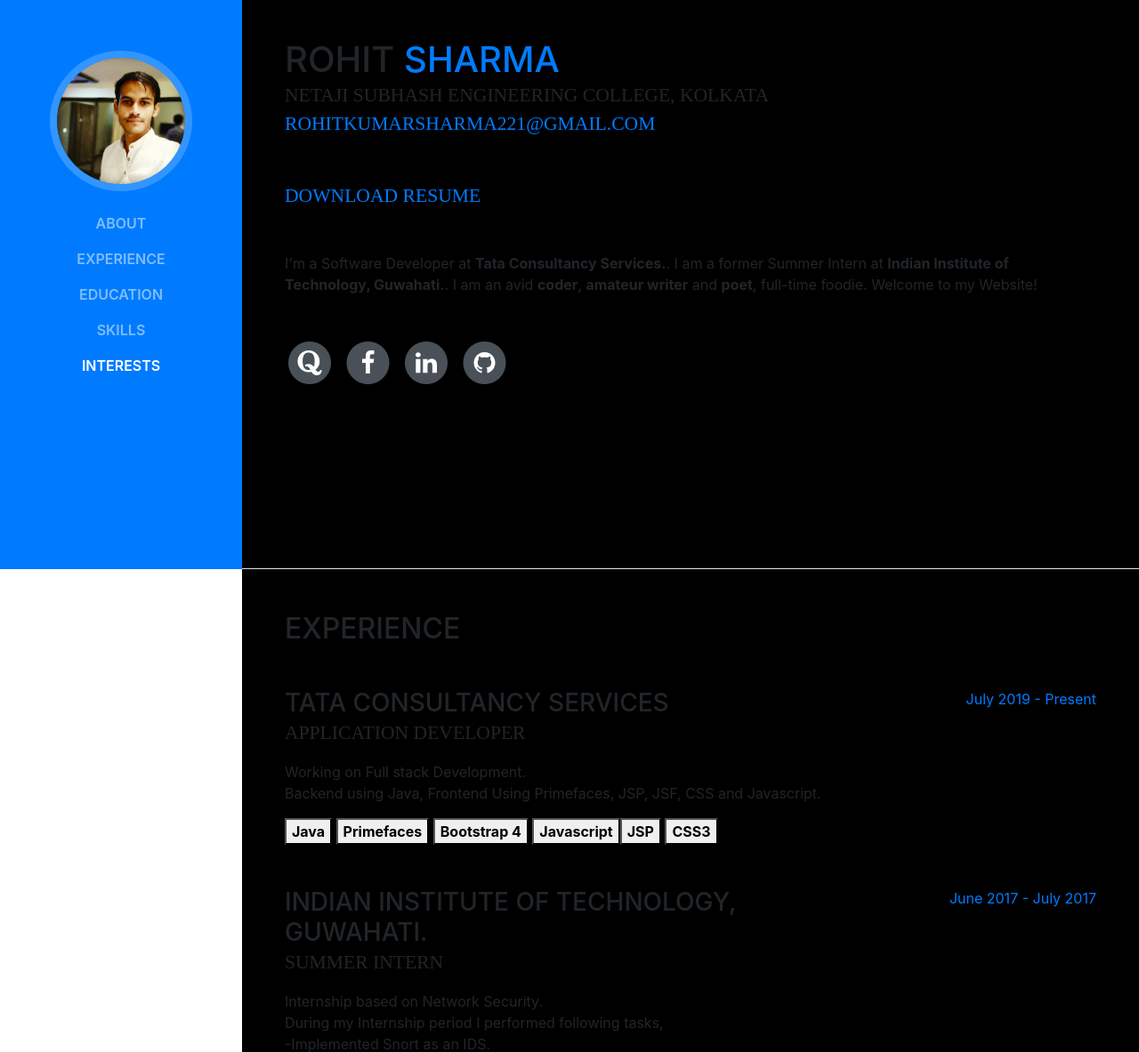
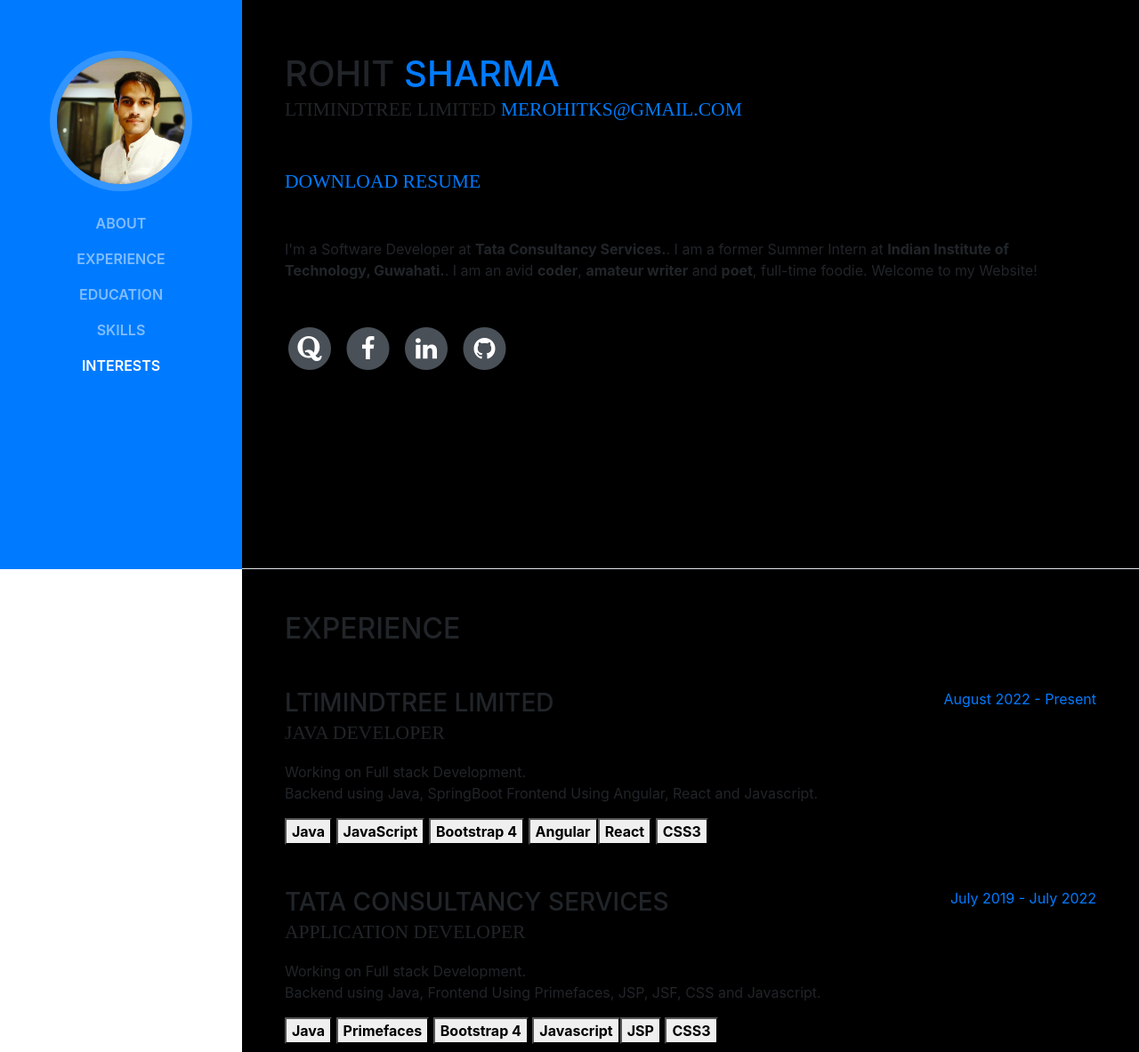
Before and after one commit to kumarcodes/kumarcodes.github.io, a website with bundled scripts: page index.html in a window 1280 px wide. Shown: the part 160-1343 px from the top of the page at 89% size. Built offline with nearby package versions, Linux system fonts and the light colour scheme; a web font is replaced by a local one.

Commit message:
Update index.html

```diff
--- a/index.html
+++ b/index.html
@@ -76,8 +76,8 @@
           <h1 class="mb-0">Rohit
             <span class="text-primary">Sharma</span>
           </h1>
-          <div class="subheading mb-5">Netaji Subhash Engineering College, Kolkata
-            <a href="mailto:rohitkumarsharma221@gmail.com">rohitkumarsharma221@gmail.com</a>
+          <div class="subheading mb-5">LTIMindtree Limited
+            <a href="mailto:merohitks@gmail.com">merohitks@gmail.com</a>
           </div>
           <div class="subheading mb-5">
             <a href="https://drive.google.com/open?id=1xcLKiyRCTcng2CTpQ2UFFrR-YHpNeQcj">Download Resume</a></div>
@@ -125,6 +125,19 @@
           <h2 class="mb-5">Experience</h2>
        <div class="resume-item d-flex flex-column flex-md-row mb-5">
             <div class="resume-content mr-auto">
+              <h3 class="mb-0">LTIMindtree Limited</h3>
+              <div class="subheading mb-3">Java Developer</div>
+              <p>Working on Full stack Development.<br/>
+               Backend using Java, SpringBoot Frontend Using Angular, React and Javascript.
+                </p>
+                <button class = "button"><b>Java</b></button> <button class = "button"><b>JavaScript</b></button>  <button class = "button"><b>Bootstrap 4</b></button> <button class = "button"><b>Angular</b> <button class = "button"><b>React</b></button></button> <button class = "button"><b>CSS3</b></button>
+            </div>
+            <div class="resume-date text-md-right">
+              <span class="text-primary">August 2022 - Present</span>
+            </div>
+          </div>
+          <div class="resume-item d-flex flex-column flex-md-row mb-5">
+            <div class="resume-content mr-auto">
               <h3 class="mb-0">Tata Consultancy Services</h3>
               <div class="subheading mb-3">Application Developer</div>
               <p>Working on Full stack Development.<br/>
@@ -133,7 +146,7 @@
                 <button class = "button"><b>Java</b></button> <button class = "button"><b>Primefaces</b></button>  <button class = "button"><b>Bootstrap 4</b></button> <button class = "button"><b>Javascript</b> <button class = "button"><b>JSP</b></button></button> <button class = "button"><b>CSS3</b></button>
             </div>
             <div class="resume-date text-md-right">
-              <span class="text-primary">July 2019 - Present</span>
+              <span class="text-primary">July 2019 - July 2022</span>
             </div>
           </div>
           <div class="resume-item d-flex flex-column flex-md-row mb-5">
```
